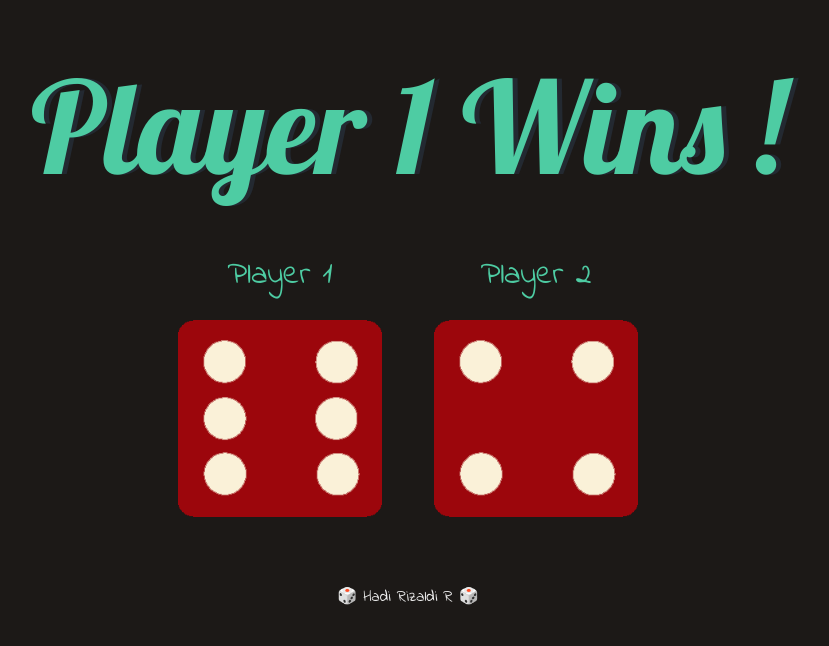
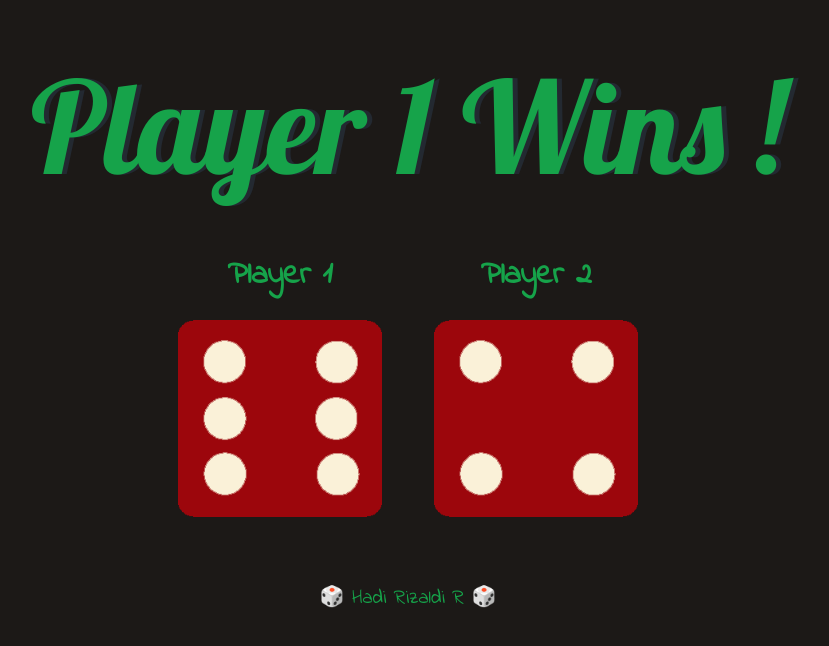
Before and after one commit to Hadirizaldi/mini_project, a website: page dice-app/src/index.html in a window 1280 px wide. Shown: the whole page, without its empty margins (232-1061 px from the left). Drawn offline with Linux system fonts and the light colour scheme.

Commit message:
editing dice application

```diff
--- a/dice-app/src/assets/css/style.css
+++ b/dice-app/src/assets/css/style.css
@@ -9,21 +9,16 @@
 
 }
 
-body {
-  background-color: #393E46;
-}
 
 h1 {
   margin: 30px;
   font-family: 'Lobster', cursive;
   text-shadow: 5px 0 #232931;
   font-size: 8rem;
-  color: #4ECCA3;
 }
 
 p {
   font-size: 2rem;
-  color: #4ECCA3;
   font-family: 'Indie Flower', cursive;
 }
 
@@ -33,7 +28,6 @@ img {
 
 footer {
   margin-top: 5%;
-  color: #EEEEEE;
   text-align: center;
   font-family: 'Indie Flower', cursive;
 
--- a/dice-app/src/index.html
+++ b/dice-app/src/index.html
@@ -19,12 +19,12 @@
 
       <div class="flex justify-center">
         <div class="dice flex flex-col justify-center items-center gap-4">
-          <p>Player 1</p>
+          <p class="font-bold">Player 1</p>
           <img class="img1" src="./assets/images/dice6.png" />
         </div>
 
         <div class="dice flex flex-col justify-center items-center gap-4">
-          <p>Player 2</p>
+          <p class="font-bold">Player 2</p>
           <img class="img2" src="./assets/images/dice6.png" />
         </div>
       </div>
@@ -33,5 +33,5 @@
     <script src="./assets/js/main.js"></script>
   </body>
 
-  <footer>🎲 Hadi Rizaldi R 🎲</footer>
+  <footer class="text-green-600 text-xl">🎲 Hadi Rizaldi R 🎲</footer>
 </html>
```
Also changed, not shown: dice-app/src/output.css.
